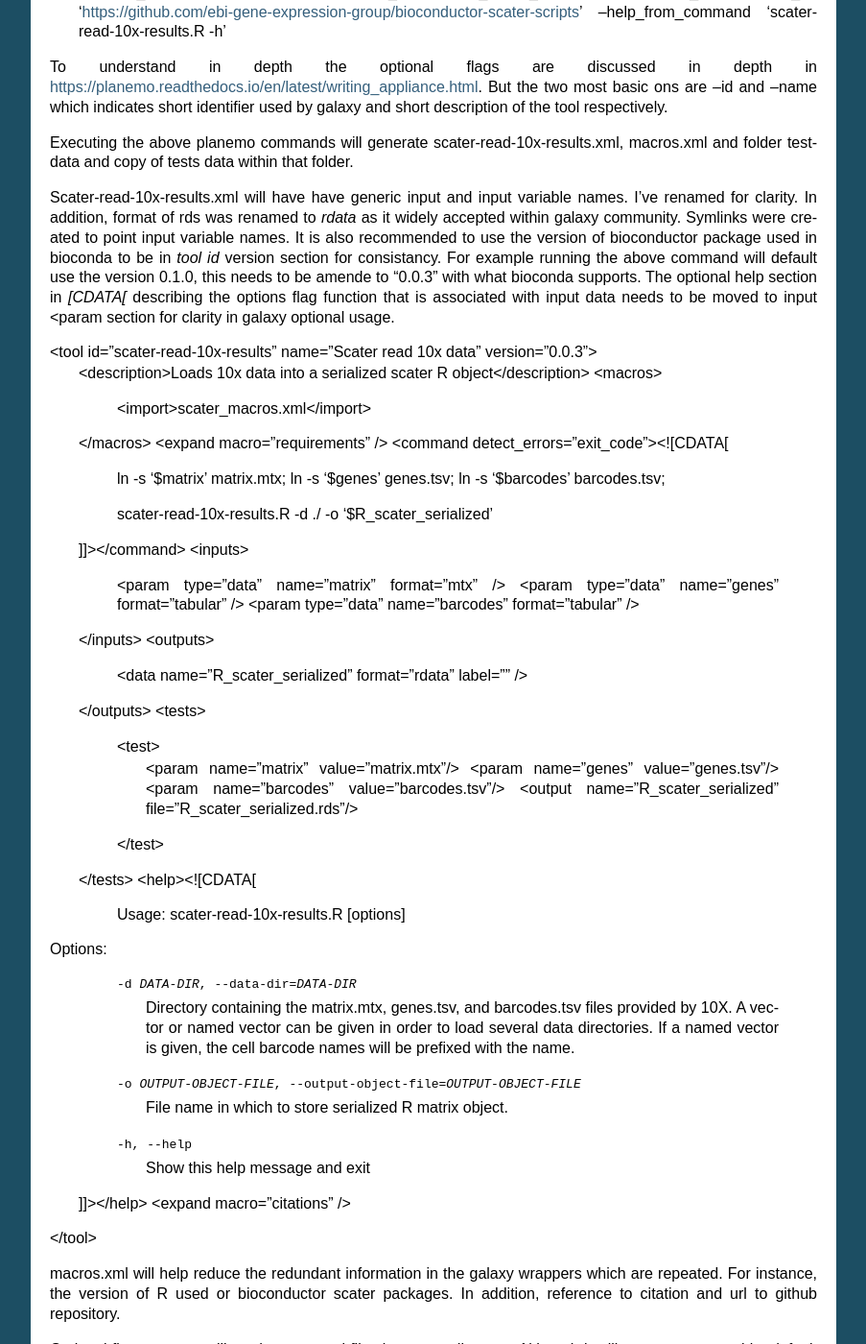
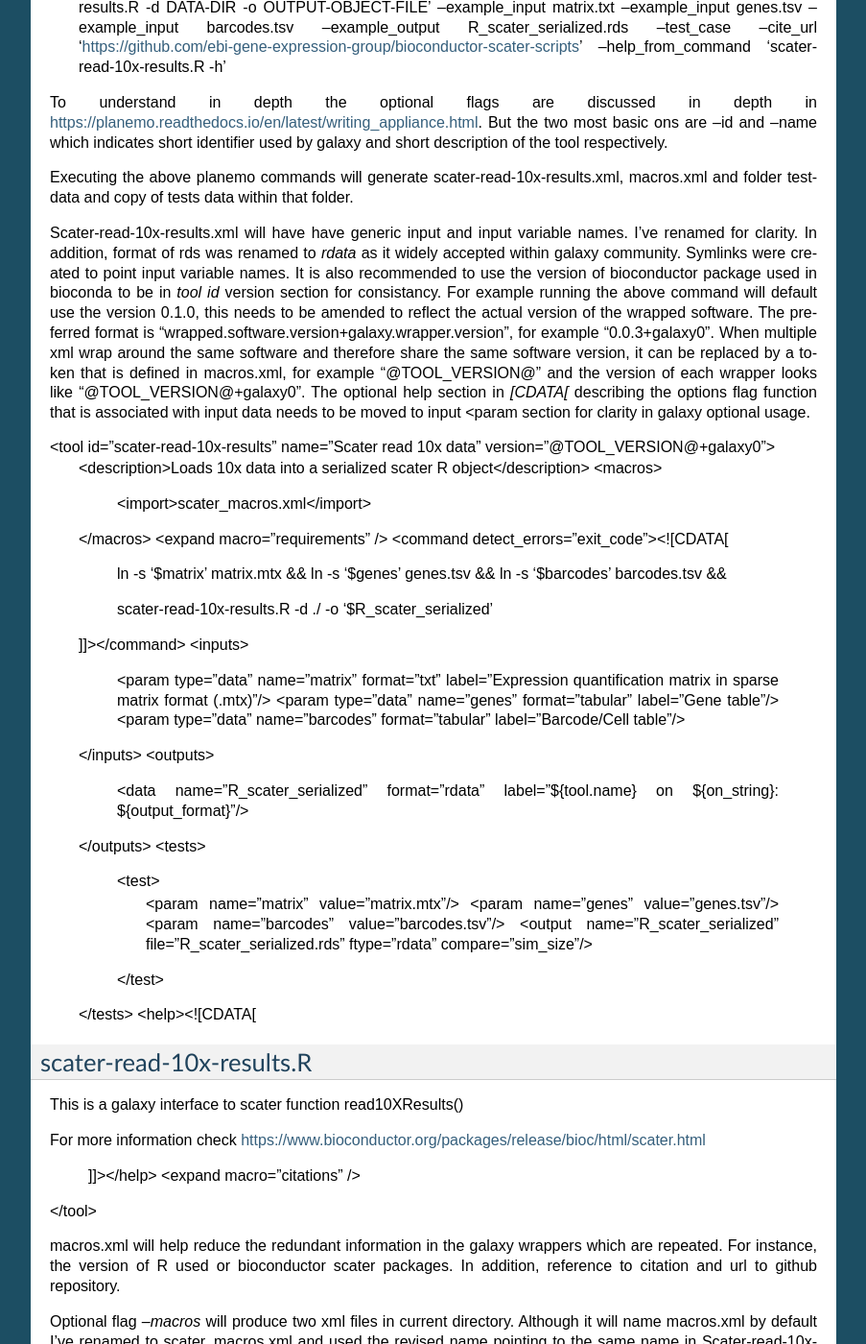
Before and after one commit to ebi-gene-expression-group/tertiary_workflows_docs, a Sphinx documentation site: the page built from docs/writing_planemo_galaxy_wrapper.rst, in a window 1280 px wide and 1400 px high, scrolled down 1382 px. Shown: the whole window at 96% size, without its empty margins (198-1101 px from the left). Built offline with Sphinx 7.4.7, drawn with Linux system fonts in a browser that asks for light colours; some of the changed text lies outside the part shown.

Commit message:
Update writing_planemo_galaxy_wrapper.rst
I've taken the liberty to directly editing this file. The edits are largely related to keeping in compliance of coding style recommended by IUC. Hopefully this is fine.

```diff
--- a/docs/writing_planemo_galaxy_wrapper.rst
+++ b/docs/writing_planemo_galaxy_wrapper.rst
@@ -1,11 +1,12 @@
 *Galaxy wrapper generation with Planemo*
 
+Much of this documentation takes information from https://planemo.readthedocs.io/en/latest/readme.html
 
 **************************
 Prerequisites
 **************************
 Installation of
--  pip
+- pip
 - virtualenv
 - planmeo
 
@@ -85,52 +86,44 @@ https://planemo.readthedocs.io/en/latest/writing_appliance.html. But the two mos
 Executing the above planemo commands will generate scater-read-10x-results.xml, macros.xml and folder test-data and copy of tests data within that folder.
 
 
-Scater-read-10x-results.xml will have have generic input and input variable names. I’ve renamed for clarity. In addition, format of rds was renamed to `rdata` as it widely accepted within galaxy community. Symlinks were created to point input variable names. It is also recommended to use the version of bioconductor package used in bioconda to be in `tool id` version section for consistancy. For example running the above command will default use the version 0.1.0, this needs to be amende to "0.0.3" with what bioconda supports. The optional help section in `[CDATA[` describing the options flag function that is associated with input data needs to be moved to input <param section for clarity in galaxy optional usage.
+Scater-read-10x-results.xml will have have generic input and input variable names. I’ve renamed for clarity. In addition, format of rds was renamed to `rdata` as it widely accepted within galaxy community. Symlinks were created to point input variable names. It is also recommended to use the version of bioconductor package used in bioconda to be in `tool id` version section for consistancy. For example running the above command will default use the version 0.1.0, this needs to be amended to reflect the actual version of the wrapped software. The preferred format is "wrapped.software.version+galaxy.wrapper.version", for example "0.0.3+galaxy0". When multiple xml wrap around the same software and therefore share the same software version, it can be replaced by a token that is defined in macros.xml, for example "@TOOL_VERSION@" and the version of each wrapper looks like "@TOOL_VERSION@+galaxy0". The optional help section in `[CDATA[` describing the options flag function that is associated with input data needs to be moved to input <param section for clarity in galaxy optional usage.
 
-<tool id="scater-read-10x-results" name="Scater read 10x data" version="0.0.3">
+<tool id="scater-read-10x-results" name="Scater read 10x data" version="@TOOL_VERSION@+galaxy0">
     <description>Loads 10x data into a serialized scater R object</description>
     <macros>
         <import>scater_macros.xml</import>
     </macros>
     <expand macro="requirements" />
     <command detect_errors="exit_code"><![CDATA[
-        ln -s '$matrix' matrix.mtx;
-        ln -s '$genes' genes.tsv;
-        ln -s '$barcodes' barcodes.tsv;
+        ln -s '$matrix' matrix.mtx &&
+        ln -s '$genes' genes.tsv &&
+        ln -s '$barcodes' barcodes.tsv &&
 
         scater-read-10x-results.R -d ./ -o '$R_scater_serialized'
     ]]></command>
     <inputs>
-        <param type="data" name="matrix" format="mtx" />
-        <param type="data" name="genes" format="tabular" />
-        <param type="data" name="barcodes" format="tabular" />
+        <param type="data" name="matrix" format="txt" label="Expression quantification matrix in sparse matrix format (.mtx)"/>
+        <param type="data" name="genes" format="tabular" label="Gene table"/>
+        <param type="data" name="barcodes" format="tabular" label="Barcode/Cell table"/>
     </inputs>
     <outputs>
-        <data name="R_scater_serialized" format="rdata" label="" />
+        <data name="R_scater_serialized" format="rdata" label="${tool.name} on ${on_string}: ${output_format}"/>
     </outputs>
     <tests>
         <test>
             <param name="matrix" value="matrix.mtx"/>
             <param name="genes" value="genes.tsv"/>
             <param name="barcodes" value="barcodes.tsv"/>
-            <output name="R_scater_serialized" file="R_scater_serialized.rds"/>
+            <output name="R_scater_serialized" file="R_scater_serialized.rds" ftype="rdata" compare="sim_size"/>
         </test>
     </tests>
     <help><![CDATA[
-        Usage: scater-read-10x-results.R [options]
+scater-read-10x-results.R
+=========================
 
+This is a galaxy interface to scater function read10XResults()
 
-Options:
-	-d DATA-DIR, --data-dir=DATA-DIR
-		Directory containing the matrix.mtx, genes.tsv, and barcodes.tsv files provided by 10X. A vector or named vector can be given in order to load several data directories. If a named vector is given, the cell barcode names will be prefixed with the name.
-
-	-o OUTPUT-OBJECT-FILE, --output-object-file=OUTPUT-OBJECT-FILE
-		File name in which to store serialized R matrix object.
-
-	-h, --help
-		Show this help message and exit
-
-
+For more information check https://www.bioconductor.org/packages/release/bioc/html/scater.html
 
     ]]></help>
     <expand macro="citations" />
@@ -149,13 +142,14 @@ xml block in scater-read-10x-results.xml
 
 <macros>
         <import>scater_macros.xml</import>
- </macros>
+</macros>
 
 Scater_macros.xml
 
 .. code-block:: XML
 
 <macros>
+    <token name="@TOOL_VERSION@">1.6.0</token>
     <xml name="requirements">
         <requirements>
         <requirement type="package" version="0.0.3">bioconductor-scater-scripts</requirement>
@@ -184,6 +178,8 @@ echo $(R --version | grep version | grep -v GNU)", scater version" $(R --vanilla
 
 
 
+
+More information on galaxy wrapper xml schema can be found at https://docs.galaxyproject.org/en/latest/dev/schema.html and best practices for devlopment can be found at https://galaxy-iuc-standards.readthedocs.io/en/latest/best_practices.html.
 
 In order the validate or check for sanity of xml generated planamo provides `lint` command to review the tool and identifies if all checks are OK. The output will look something like this
 
```
